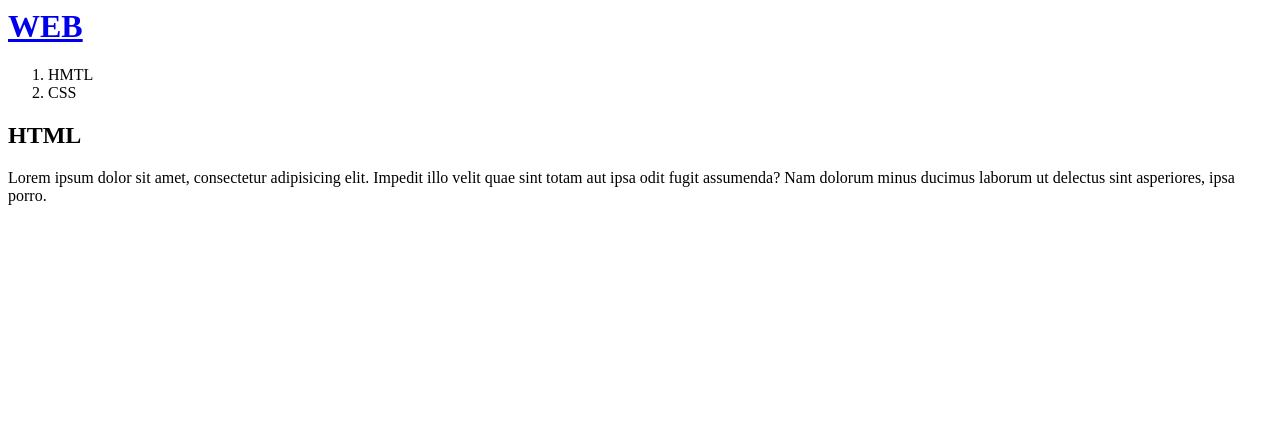
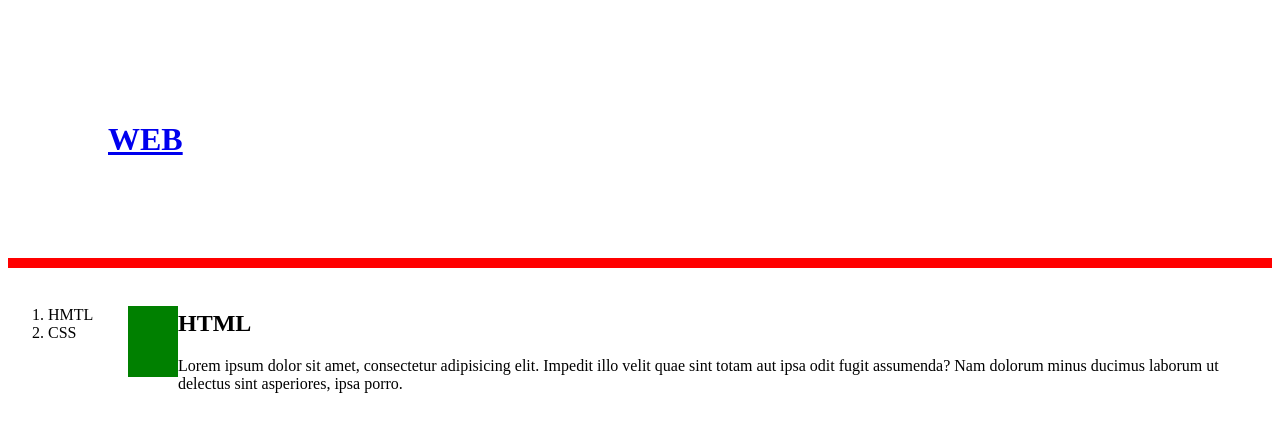
Before and after one commit to newnha/newhaStudy, a plain HTML site: page index.html in a window 1280 px wide. Drawn offline with Linux system fonts and the light colour scheme.

Commit message:
CSS 끝!

```diff
--- a/index.html
+++ b/index.html
@@ -1,10 +1,32 @@
+<!doctype html>
+<html>
+<head>
+  <title>WEB-HTML</title>
+  <style>
+    h1 {
+      border-bottom:10px solid red;
+      padding:100px;
+    }
+    ol {
+      border-right: 50px solid green;
+    }
+    #container{
+      display: grid;
+      grid-template-columns: 170px 1fr;
+    }
+  </style>
+</head>
 <body>
   <h1><a href="index.html">WEB</a></h1>
+  <div id="container">
   <ol>
     <li>HMTL</li>
     <li>CSS</li>
   </ol>
+  <div>
   <h2>HTML</h2>
   Lorem ipsum dolor sit amet, consectetur adipisicing elit. Impedit illo velit quae sint totam aut ipsa odit fugit assumenda? Nam dolorum minus ducimus laborum ut delectus sint asperiores, ipsa porro.
+  </div>
+  </div>
 </body>
 </html>
```
